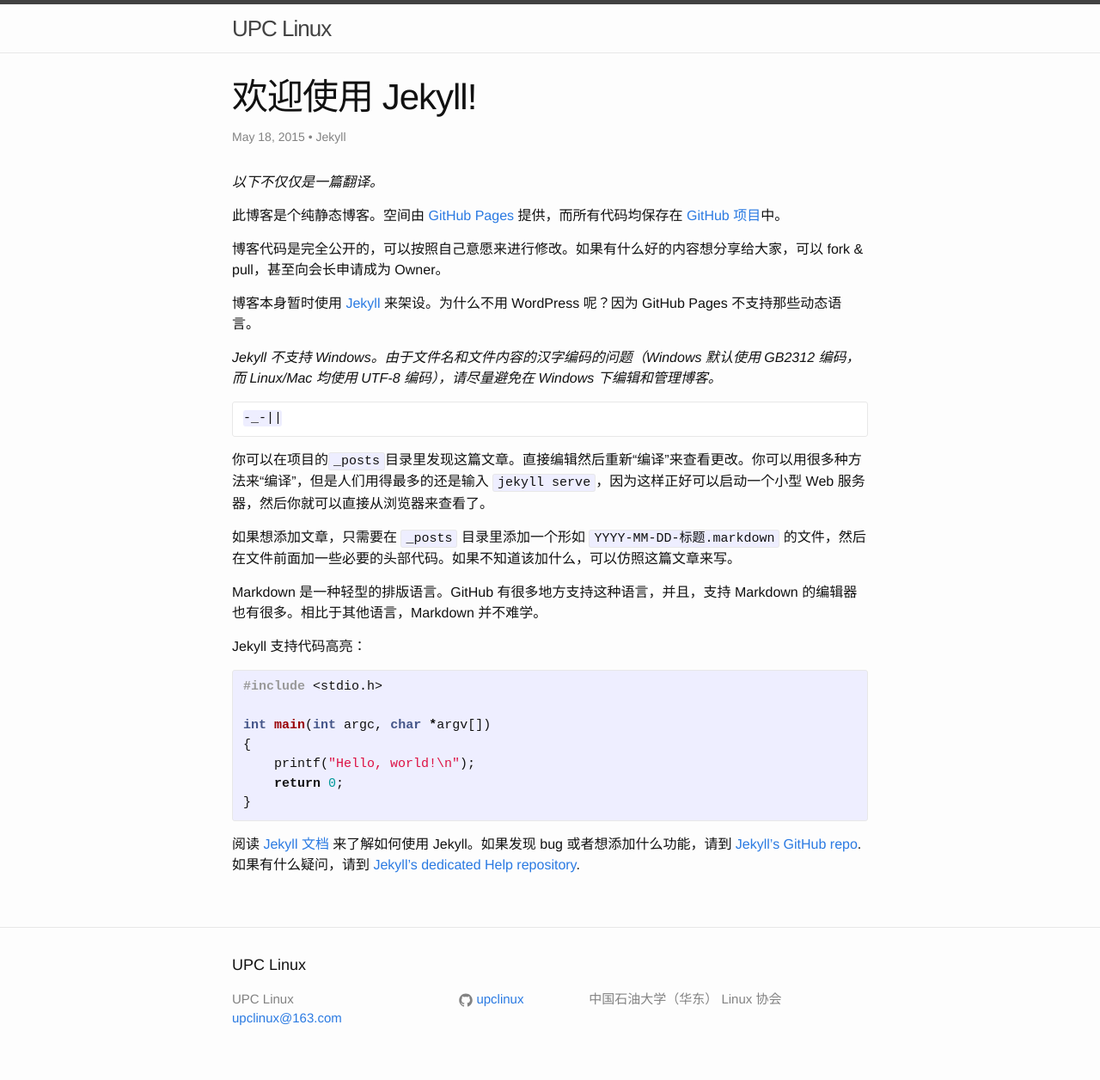
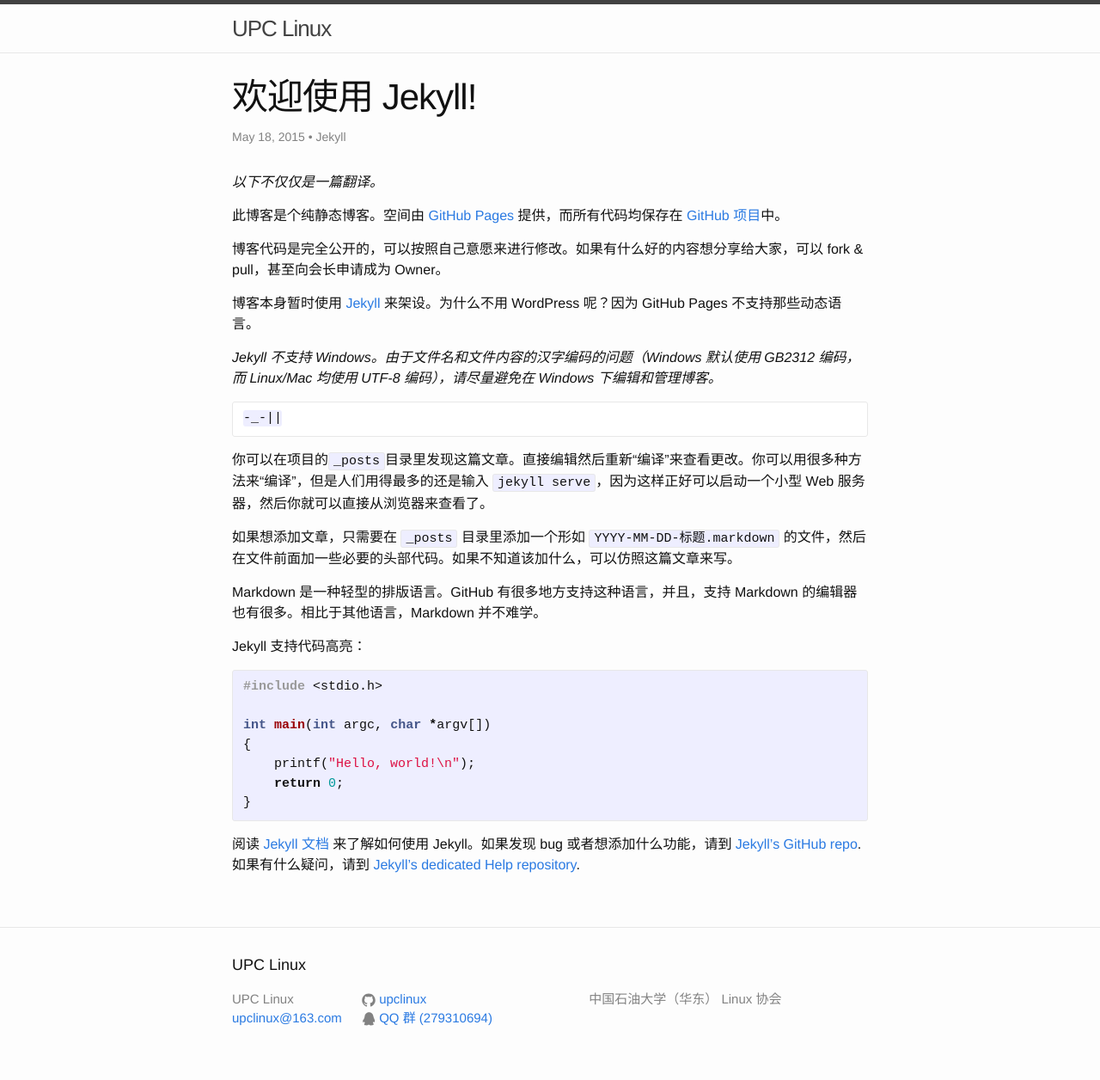
Before and after one commit to upclinux/upclinux2.github.io, a Jekyll site: the page built from _posts/2015-05-18-welcome-to-jekyll.markdown, in a window 1280 px wide. Shown: the whole page at 86% size. Built offline with Jekyll 4.4.1, drawn with Linux system fonts in a browser that asks for light colours; comment, search, counter and statistics services are not loaded.

Commit message:
联系方式

```diff
--- a/_config.yml
+++ b/_config.yml
@@ -7,7 +7,10 @@
 url: "http://upclinux.github.io" # the base hostname & protocol for your site
 #twitter_username: jekyllrb
 github_username: upclinux
-qqgroup_id: 279310694
+qqqun_name: "QQ 群 (279310694)"
+qqqun_idkey: e47c6b546d3373c09f7eaa8d4173728a513975ed2d0ec20106e83cfb11a3bf08
+#weibo_username: upclinux
+#weibo_userid: 0000
 
 # Build settings
 markdown: kramdown
--- a/_includes/footer.html
+++ b/_includes/footer.html
@@ -5,14 +5,14 @@
     <h2 class="footer-heading">{{ site.title }}</h2>
 
     <div class="footer-col-wrapper">
-      <div class="footer-col  footer-col-1">
+      <div class="footer-col  footer-col-2">
         <ul class="contact-list">
           <li>{{ site.title }}</li>
           <li><a href="mailto:{{ site.email }}">{{ site.email }}</a></li>
         </ul>
       </div>
 
-      <div class="footer-col  footer-col-2">
+      <div class="footer-col  footer-col-1">
         <ul class="social-media-list">
           {% if site.github_username %}
           <li>
@@ -42,6 +42,36 @@
             </a>
           </li>
           {% endif %}
+          {% if site.weibo_userid %}
+          <li>
+            <a href="http://weibo.com/{{ site.weibo_userid }}">
+              <span class="icon  icon--twitter">
+                <svg viewBox="0 0 975 1024">
+                  <path fill="#828282" d="M867.782 259.55c26.293 44.886 67.911 87.518 74.898 135.221 8.151 55.704 29.148 81.208 73.357 114.074 110.093 81.884 124.065 208.917 29.26 306.614-63.178 65.094-143.334 127.521-227.735 155.655-224.843 74.935-453.329 79.705-666.002-47.59-146.189-87.518-188.634-229.688-118.544-386.582 68.625-153.664 184.014-267.362 329.752-346.655 52.286-28.434 116.966-43.759 176.802-46.238 75.461-3.118 103.933 52.060 113.623 123.126 1.765 12.808 49.619 28.622 75.085 26.894 49.018-3.343 97.209-18.255 145.776-28.359l-6.273-6.16zM385.343 897.568c60.85 64.568 122.225 62.765 184.014 1.39 58.633-13.409 123.652-15.175 174.285-43.045 70.353-38.688 135.033-94.392 127.559-190.174-8.001-102.43-84.1-141.644-165.195-180.070-137.174-64.981-267.888-33.956-395.597 22.124-128.46 56.417-174.698 136.761-153.514 246.628 17.391 89.96 82.147 130.564 228.449 143.147z"></path>
+                  <path fill="#828282" d="M904.029 0c240.356-0.451 402.696 193.291 353.040 386.47-7.775 30.237-41.731 53.788-63.592 80.381-14.010-29.486-39.252-58.633-40.228-88.57-6.16-189.535-47.891-242.046-229.763-268.226-42.782-6.16-100.327 0.263-87.931-61.15 5.371-26.594 59.873-43.271 68.475-48.905z"></path>
+                  <path fill="#828282" d="M874.017 265.672c-11.306-67.535 6.385-116.929 85.302-97.096 76.813 19.344 133.381 69.226 133.831 155.88 0.113 25.73-21.973 51.572-33.88 77.377-21.11-16.377-58.784-31.214-60.474-49.356-8.076-86.804-65.695-92.927-131.014-92.927l6.235 6.123z"></path>
+                  <path fill="#828282" d="M573.113 890.206c-68.061 13.785-154.115 14.236-187.77 7.362-156.293-157.007-147.166-273.222 33.843-348.72 83.048-34.632 184.427-13.334 235.999 49.506 47.853 58.408 36.284 160.425-26.819 236.825-18.668 22.65-36.585 32.416-55.253 55.028zM467.039 756.262c-18.931-17.429-29.824-44.548-41.055-44.473-12.808 0.113-25.955 25.354-38.688 34.97 9.503 12.283 17.504 32.453 28.922 34.632 12.020 2.291 27.345-12.621 50.821-25.129z"></path>
+                  <path fill="#828282" d="M469.819 747.022c0 23.773-19.272 43.045-43.045 43.045s-43.045-19.272-43.045-43.045c0-23.773 19.272-43.045 43.045-43.045s43.045 19.272 43.045 43.045z"></path>
+                </svg>
+              </span>
+
+              <span class="username">{{ site.weibo_username }}</span>
+            </a>
+          </li>
+          {% endif %}
+          {% if site.qqqun_name %}
+          <li>
+            <a href="http://shang.qq.com/wpa/qunwpa?idkey={{ site.qqqun_idkey }}" target="_blank">
+              <span class="icon  icon--twitter">
+                <svg viewBox="0 0 910 1024">
+                    <path fill="#828282" d="M22.759 750.942c0-45.517 0-91.034 0-136.552 80.679-77.584 115.386-182.592 130.816-284.3 24.511-161.29 111.745-254.009 256.034-307.332 45.517 0 91.034 0 136.552 0 108.194 43.696 205.465 103.37 238.897 222.602 32.158 114.612 58.376 230.089 114.954 336.577 23.601 44.425 10.674 96.61 9.422 145.336-0.774 29.563-17.001 38.28-45.221 25.444-17.865-8.125-34.274-58.33-54.985-11.266-10.697 24.283-62.085 40.283-15.339 90.465 64.202 68.936 31.748 139.556-61.016 148.272-70.392 6.6-144.289 17.046-209.356-26.309-31.703-21.12-62.518-24.101-94.494-1.934-60.902 42.194-130.361 34.183-197.499 29.586-112.177-7.67-140.466-59.059-76.628-150.73 35.139-50.433-11.516-68.799-25.194-94.266-16.409-30.497-34.73 7.328-46.837 18.912-24.215 23.168-40.533-0.319-60.105-4.506z"></path>
+                </svg>
+              </span>
+
+              <span class="username">{{ site.qqqun_name }}</span>
+            </a>
+          </li>
+          {% endif %}
         </ul>
       </div>
 
```
